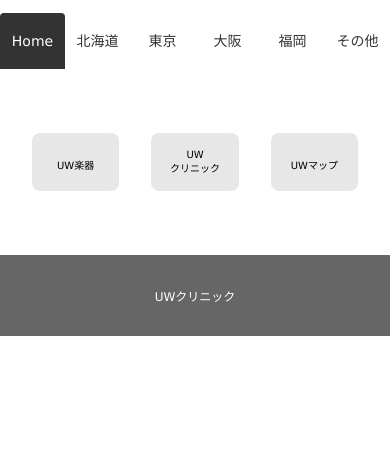
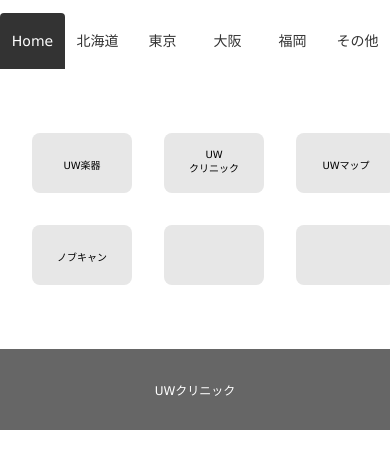
Before and after one commit to uw0606/uwclinic, a plain HTML site: page index.html in a window 390 px wide. Shown: the part 97-566 px from the top of the page. Drawn offline with Linux system fonts and the light colour scheme.

Commit message:
Add files via upload

```diff
--- a/css/styles.css
+++ b/css/styles.css
@@ -226,7 +226,6 @@ nav li:hover {
   padding: 64px 0;
 }
 .othersite section {
-  width:calc((100% - 32px) / 3);
   background: rgb(231, 231, 231);
   padding: 16px;
   border-radius: 8px;
@@ -248,11 +247,15 @@ nav li:hover {
 
 .sitemenu section + section {
   margin-top: 16px;
-  margin: 0 0 0 46px;
 }
+
 .othersite .sitemenu {
   display: flex;
-  gap: 16px;
+  gap: 48px;
+  grid-column: 2;
+  display: grid;
+  grid-template-columns: repeat(3, minmax(100px, 1fr));
+  grid-auto-rows: 80px;
 }
 
 .othersite  section + section {
@@ -278,6 +281,15 @@ nav li:hover {
 
 .animate.delay2 {
   transition-delay: .6s;
+}
+.animate.delay3 {
+  transition-delay: .9s;
+}
+.animate.delay4 {
+  transition-delay: 1.2s;
+}
+.animate.delay5 {
+  transition-delay: 1.5s;
 }
 
 .animate:hover {
@@ -340,7 +352,12 @@ footer li a:hover {
 
   .sitemenu section + section {
     margin-top: 16px;
-    margin: 0 0 0 16px;
+    margin: 0;
+  }
+
+  .othersite .sitemenu {
+    grid-auto-rows: 60px;
+    gap: 32px;
   }
 
 
--- a/index.html
+++ b/index.html
@@ -92,6 +92,21 @@
           <a>UWマップ</a>
         </div>
       </section>
+      <section class="animate delay3">
+        <div id="map">
+          <a>ノブキャン</a>
+        </div>
+      </section>
+      <section class="animate delay4">
+        <div id="map">
+          <a></a>
+        </div>
+      </section>
+      <section class="animate delay5">
+        <div id="map">
+          <a></a>
+        </div>
+      </section>
     </div>
   </section>
 
```
